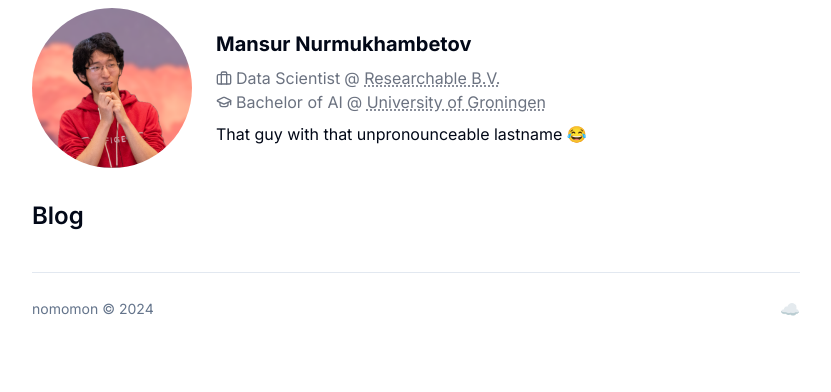
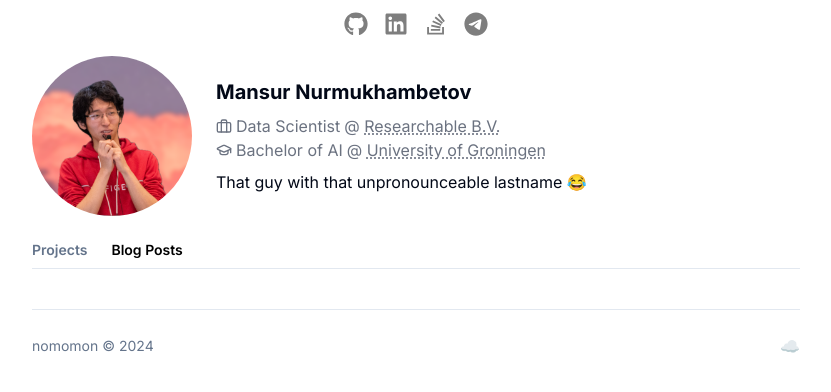
Before and after one commit to nomomon/nomomon.github.io, a Next.js app: page /blog in a window 1280 px wide. Shown: the top 392 px of the page, without its empty margins (224-1055 px from the left). Built offline with nearby package versions, Linux system fonts and the light colour scheme.

Commit message:
Rename page components to match new folder structure

```diff
--- a/app/blog/page.tsx
+++ b/app/(main)/blog/page.tsx
@@ -3,15 +3,7 @@ import MarkdownCollection from "@/components/templates/markdown-collection";
 
 const BlogPage = async () => {
   return (
-    <>
-      <div className="mb-8">
-        <AboutMe />
-      </div>
-      <MarkdownCollection
-        filter={(data) => data.type === "blog"}
-        title="Blog"
-      />
-    </>
+    <MarkdownCollection filter={(data) => data.type === "blog"} title="Blog" />
   );
 };
 
--- a/app/page.tsx
+++ b/app/(main)/layout.tsx
@@ -3,15 +3,21 @@
 import SocialLinks from "@/components/molecules/social-links";
 import { AboutMe } from "@/components/templates/about-me";
 import PageTabs from "@/components/templates/page-tabs";
+import { FC } from "react";
 
-const Page = () => {
+interface LayoutProps {
+  children?: React.ReactNode;
+}
+
+const MainPageLayout: FC<LayoutProps> = ({ children }) => {
   return (
     <div className="flex flex-col gap-4">
       <SocialLinks />
       <AboutMe />
       <PageTabs />
+      {children}
     </div>
   );
 };
 
-export default Page;
+export default MainPageLayout;
--- a/app/projects/page.tsx
+++ b/app/(main)/page.tsx
@@ -3,15 +3,10 @@ import MarkdownCollection from "@/components/templates/markdown-collection";
 
 const ProjectsPage = async () => {
   return (
-    <>
-      <div className="mb-8">
-        <AboutMe />
-      </div>
-      <MarkdownCollection
-        filter={(data) => data.type === "project"}
-        title="Projects"
-      />
-    </>
+    <MarkdownCollection
+      filter={(data) => data.type === "project"}
+      title="Projects"
+    />
   );
 };
 
--- a/components/templates/markdown-collection/index.tsx
+++ b/components/templates/markdown-collection/index.tsx
@@ -46,7 +46,6 @@ const MarkdownCollection: FC<MarkdownCollectionProps> = async ({
 
   return (
     <div>
-      <h1 className="text-2xl font-semibold mb-4">{title}</h1>
       <div className="grid grid-cols-3 gap-4 max-md:grid-cols-2 max-sm:grid-cols-1">
         {posts.map((post, i) => (
           <PreviewCardProject key={i} post={post} />
--- a/components/templates/page-tabs/index.tsx
+++ b/components/templates/page-tabs/index.tsx
@@ -1,17 +1,24 @@
-import { Tabs, TabsList, TabsTrigger, TabsContent } from "@/components/ui/tabs";
+"use client";
+
+import { cn } from "@/lib/utils";
+import Link from "next/link";
+import { usePathname } from "next/navigation";
 
 const PageTabs = () => {
+  const pathname = usePathname();
+
   return (
-    <Tabs defaultValue="projects" className="w-[400px]">
-      <TabsList>
-        <TabsTrigger value="projects">Projects</TabsTrigger>
-        <TabsTrigger value="blog">Blog posts</TabsTrigger>
-      </TabsList>
-      <TabsContent value="projects">
-        <p>Projects content</p>
-      </TabsContent>
-      <TabsContent value="blog"></TabsContent>
-    </Tabs>
+    <div>
+      <div className="flex gap-6 my-2 text-muted-foreground text-sm font-semibold">
+        <Link href="/" className={pathname === "/" ? "text-black" : ""}>
+          Projects
+        </Link>
+        <Link href="/blog" className={pathname === "/blog" ? "text-black" : ""}>
+          Blog Posts
+        </Link>
+      </div>
+      <hr className="w-full" />
+    </div>
   );
 };
 
```
